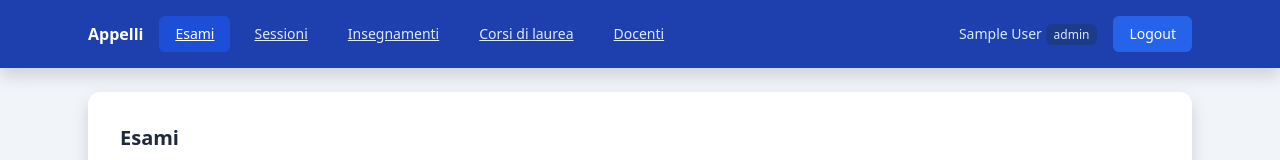
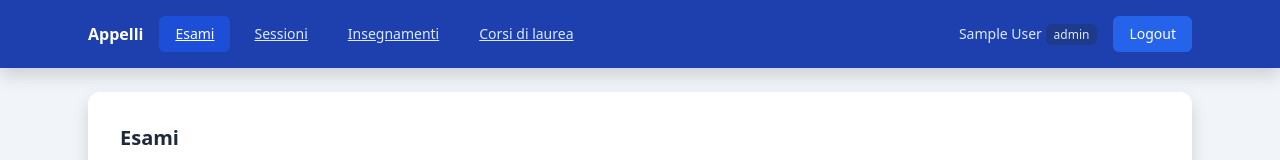
Before and after one commit to GabrieleFiorucci03/PFSProject, a React (Vite) app in the folder apps/ui/: page /exams in a window 1280 px wide. Shown: the top 160 px of the page. Built offline with nearby package versions, Linux system fonts and the light colour scheme; sample sign-in values are in the browser's storage.

Commit message:
fix navbar

```diff
--- a/apps/ui/src/features/layouts/app-layout.tsx
+++ b/apps/ui/src/features/layouts/app-layout.tsx
@@ -9,18 +9,25 @@ import { getCurrentUser } from '../auth/auth.api';
  */
 
 // Voci di navigazione: una per entità di dominio. L'ordine segue il blueprint
-// (Esami in testa = home), ma resta semplice da estendere/condizionare per ruolo.
+// (Esami in testa = home). `segreteriaOnly: true` = voce visibile solo alla
+// SEGRETERIA (es. "Docenti": il docente ha l'area personale, non la gestione).
 const navItems = [
   { to: '/exams', label: 'Esami' },
   { to: '/exam-sessions', label: 'Sessioni' },
   { to: '/subjects', label: 'Insegnamenti' },
   { to: '/degree-courses', label: 'Corsi di laurea' },
-  { to: '/teachers', label: 'Docenti' },
+  { to: '/teachers', label: 'Docenti', segreteriaOnly: true },
 ];
 
 export function AppLayout() {
   const user = getCurrentUser();
   const navigate = useNavigate();
+
+  // Le voci segreteriaOnly compaiono solo per la SEGRETERIA.
+  const isSegreteria = user?.role === 'SEGRETERIA';
+  const visibleNavItems = navItems.filter(
+    (item) => !item.segreteriaOnly || isSegreteria
+  );
 
   // Stato del popup di conferma logout: true = popup visibile.
   const [showLogoutConfirm, setShowLogoutConfirm] = useState(false);
@@ -41,7 +48,7 @@ export function AppLayout() {
         <div className="mx-auto flex max-w-6xl flex-wrap items-center justify-between gap-2 px-4 py-3">
           <div className="flex flex-wrap items-center gap-2">
             <span className="mr-2 font-bold">Appelli</span>
-            {navItems.map((item) => (
+            {visibleNavItems.map((item) => (
               <NavLink key={item.to} to={item.to} className={linkClass}>
                 {item.label}
               </NavLink>
```
